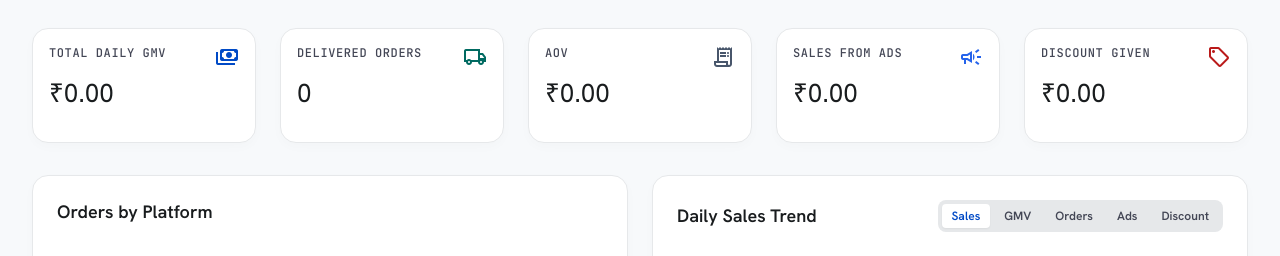
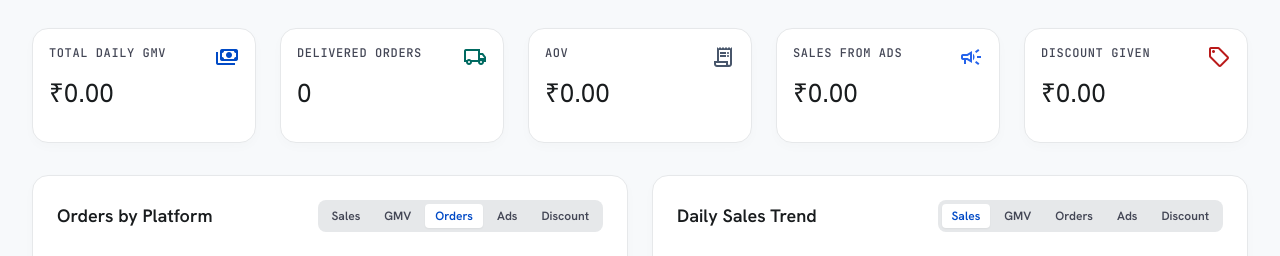
Before and after one commit to AnkConsulting/restaurant-portal, a FastAPI app: page / in a window 1280 px wide. Shown: the part 138-394 px from the top of the page. Run offline with FastAPI, Linux system fonts and the light colour scheme; the visitor is signed in with stand-in values (Sample User, id 1); data that the repository does not hold is empty; some libraries are stand-ins or nearby versions.

Commit message:
Refactor HTML structure and improve formatting

```diff
--- a/templates/index.html
+++ b/templates/index.html
@@ -1,5 +1,6 @@
 <!DOCTYPE html>
-<html class="light" lang="en"><head>
+<html class="light" lang="en">
+<head>
     <meta charset="utf-8"/>
     <meta content="width=1280" name="viewport"/>
     <title>Restaurant Daily Analytics Portal</title>
@@ -316,7 +317,16 @@
 
 <section class="grid grid-cols-2 gap-6 mb-8">
 <div class="elevation-1 card-radius p-6 flex flex-col h-[400px]">
-<h3 class="font-title-md text-title-md text-on-surface mb-6">Orders by Platform</h3>
+<div class="flex flex-wrap justify-between items-center mb-6 gap-2">
+    <h3 id="donut-chart-title" class="font-title-md text-title-md text-on-surface">Orders by Platform</h3>
+    <div class="flex bg-surface-container-high p-1 rounded-lg text-xs font-semibold gap-1">
+        <button type="button" onclick="switchDonutMetric('sales', this)" class="donut-btn px-2.5 py-1 rounded text-on-surface-variant hover:text-on-surface transition-all">Sales</button>
+        <button type="button" onclick="switchDonutMetric('gmv', this)" class="donut-btn px-2.5 py-1 rounded text-on-surface-variant hover:text-on-surface transition-all">GMV</button>
+        <button type="button" onclick="switchDonutMetric('orders', this)" class="donut-btn px-2.5 py-1 rounded bg-white text-primary shadow-sm transition-all">Orders</button>
+        <button type="button" onclick="switchDonutMetric('ads', this)" class="donut-btn px-2.5 py-1 rounded text-on-surface-variant hover:text-on-surface transition-all">Ads</button>
+        <button type="button" onclick="switchDonutMetric('discount', this)" class="donut-btn px-2.5 py-1 rounded text-on-surface-variant hover:text-on-surface transition-all">Discount</button>
+    </div>
+</div>
 <div class="flex-1 w-full relative flex items-center justify-center p-2">
     <canvas id="platformDonutChart"></canvas>
 </div>
```
Lines whose indentation alone changed are shown as unchanged.
